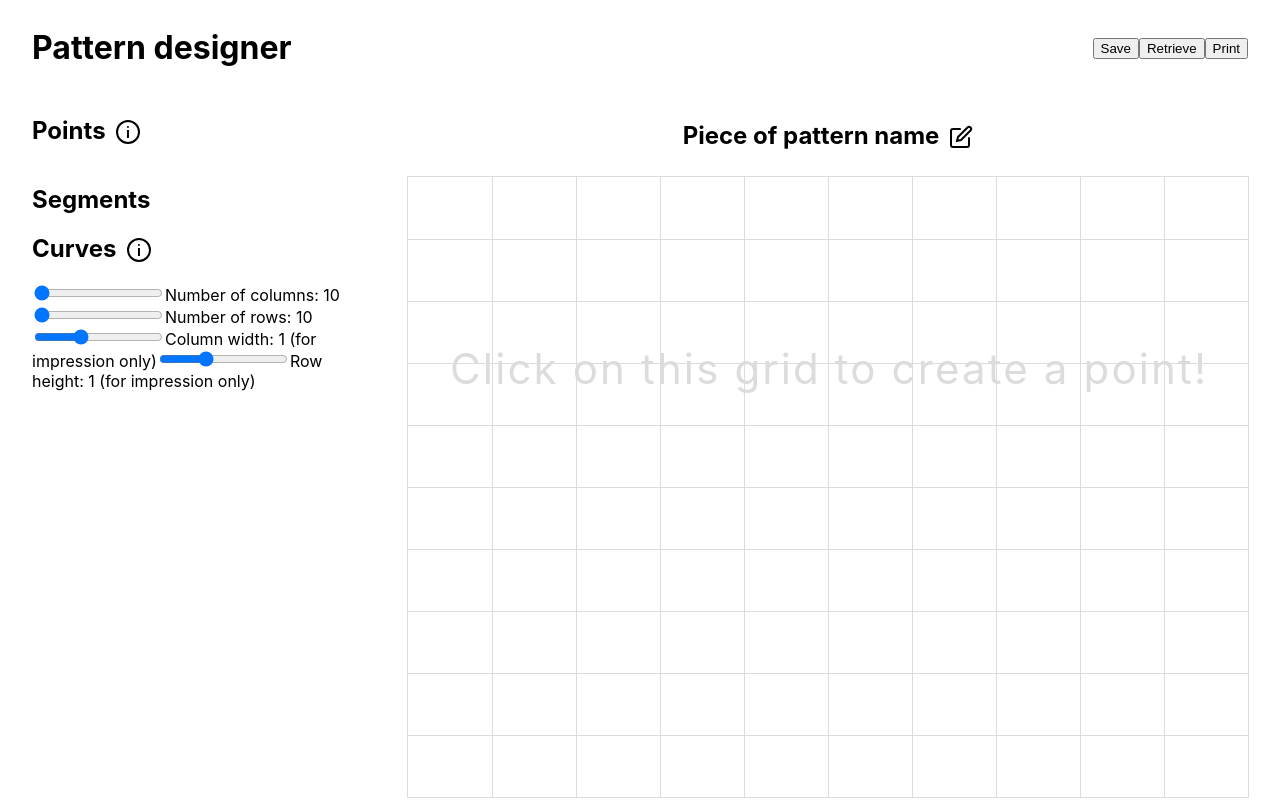
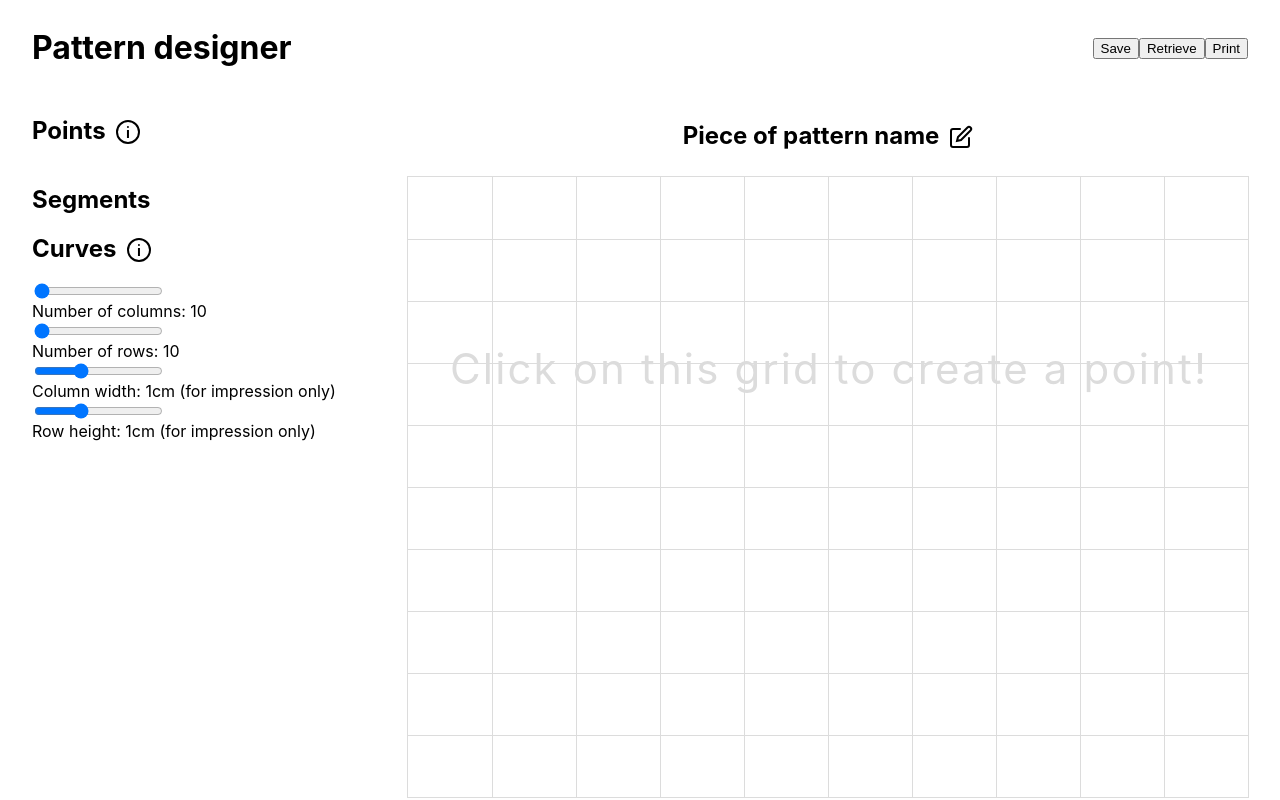
Before and after one commit to MathildeMerx/PatternMaker, a React (Create React App) app: page / in a window 1280 px wide. Built offline with nearby package versions, Linux system fonts and the light colour scheme.

Commit message:
making the imputs blocks to improve layout

```diff
--- a/src/App.jsx
+++ b/src/App.jsx
@@ -94,7 +94,7 @@ function App() {
                         alertMessage={alertMessage}
                         setAlertMessage={setAlertMessage}
                     />
-                    <input
+                    <S_Input
                         type="range"
                         min="10"
                         max="50"
@@ -104,7 +104,7 @@ function App() {
                         }
                     />
                     Number of columns: {numColumns}
-                    <input
+                    <S_Input
                         type="range"
                         min="10"
                         max="50"
@@ -112,7 +112,7 @@ function App() {
                         onChange={(e) => setNumRows(parseInt(e.target.value))}
                     />
                     Number of rows: {numRows}
-                    <input
+                    <S_Input
                         type="range"
                         min="0.2"
                         max="2.5"
@@ -120,8 +120,8 @@ function App() {
                         value={colWidth}
                         onChange={(e) => setColWidth(e.target.value)}
                     />
-                    Column width: {colWidth} (for impression only)
-                    <input
+                    Column width: {colWidth}cm (for impression only)
+                    <S_Input
                         type="range"
                         min="0.2"
                         max="2.5"
@@ -129,7 +129,7 @@ function App() {
                         value={rowHeight}
                         onChange={(e) => setRowHeight(e.target.value)}
                     />
-                    Row height: {rowHeight} (for impression only)
+                    Row height: {rowHeight}cm (for impression only)
                 </aside>
                 <S_DesignContent ref={containerRef}>
                     {editingName ? (
@@ -241,6 +241,9 @@ const S_Header = styled.header`
     justify-content: space-between;
     padding-right: 64px;
 `;
+const S_Input = styled.input`
+    display: block;
+`;
 
 const S_PatternName = styled.h2`
     line-height: ${PATTERN_TITLE_HEIGHT}px;
```
